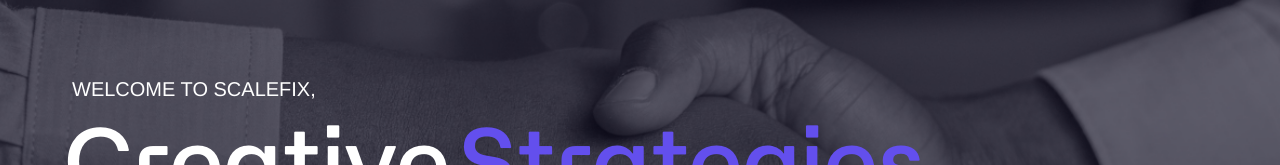
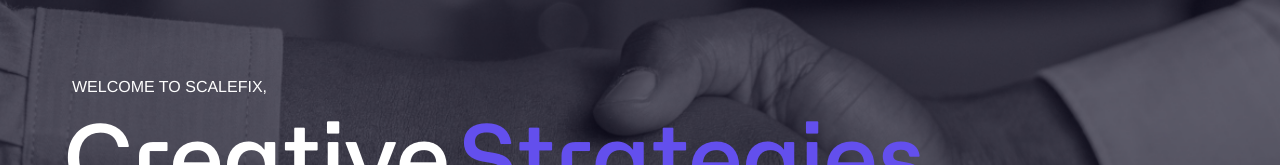
Before and after one commit to belladev250/scalefix, a Vue app: page / in a window 1280 px wide. Shown: the part 192-357 px from the top of the page. Built offline with nearby package versions, Linux system fonts and the light colour scheme.

Commit message:
reduced the text

```diff
--- a/src/views/HomePage.vue
+++ b/src/views/HomePage.vue
@@ -7,7 +7,7 @@
 
 
         <div class=" absolute  text-white   top-1/3   xl:1/3 ml-16 space-y-2  " >
-           <p class="font-helvetica regural white-text text-xl ml-2">WELCOME TO SCALEFIX,</p>
+           <p class="font-helvetica regural white-text text-md ml-2">WELCOME TO SCALEFIX,</p>
            <div class="flex space-x-2">
             <p class="text-white font-ataero Regular text-8xl ">Creative </p>
             <p class="text-violet font-ataero Regular text-8xl">Strategies,</p>
```
